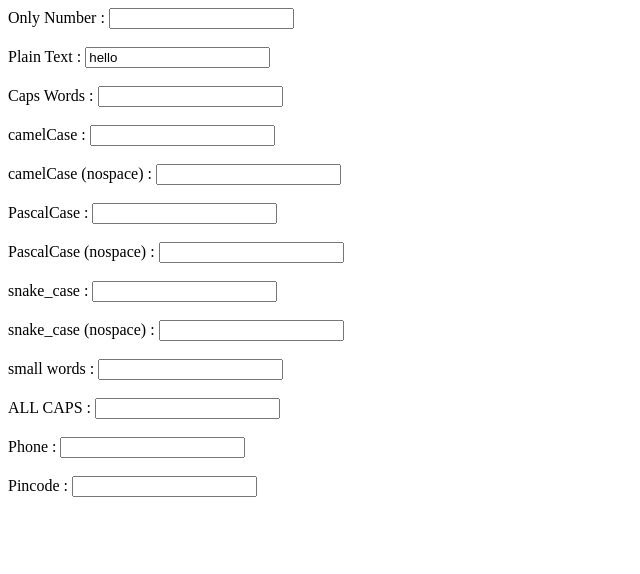
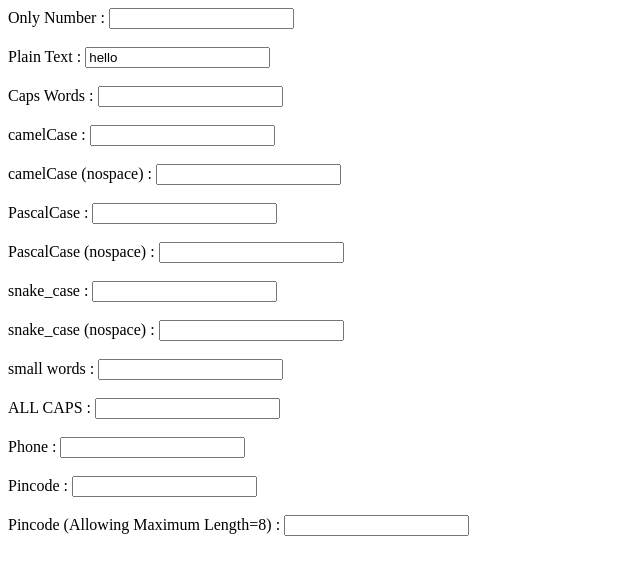
Before and after one commit to atish31/custom-input-types, a website built with webpack: page index.html in a window 1280 px wide. Shown: the whole page, without its empty margins (0-640 px from the left). Built offline with nearby package versions, Linux system fonts and the light colour scheme.

Commit message:
[Enhanced Input type pincode] feat | Updated custom-numerics.js for Pincode with Max attribute | index.html updated

```diff
--- a/index.html
+++ b/index.html
@@ -48,5 +48,8 @@
     Pincode : <input id="pincode" type="pincode" />
     <br />
     <br />
+    Pincode (Allowing Maximum Length=8) : <input id="pincode" type="pincode" alphanum max="8" />
+    <br />
+    <br />
   </body>
 </html>
--- a/src/modules/custom-numerics/custom-numerics.js
+++ b/src/modules/custom-numerics/custom-numerics.js
@@ -13,7 +13,11 @@ export function telephone(e) {
 
 export function pincode(e) {
 
+  let defaultLength = e.target.max || 6
+  let pincodeRegex = '^[1-9][0-9]{'+defaultLength+'}$';
+  pincodeRegex = new RegExp(pincodeRegex, 'g');
   let value = e.target.value;
-  e.target.value = e.target.value.replaceAll(/^[1-9][0-9]{6}$/g, value.slice(0,6));
+
+  e.target.value = e.target.value.replaceAll(pincodeRegex, value.slice(0,defaultLength));
   e.target.value = e.target.value.replace(/\D|^[0].*$/g,'');
 }
```
